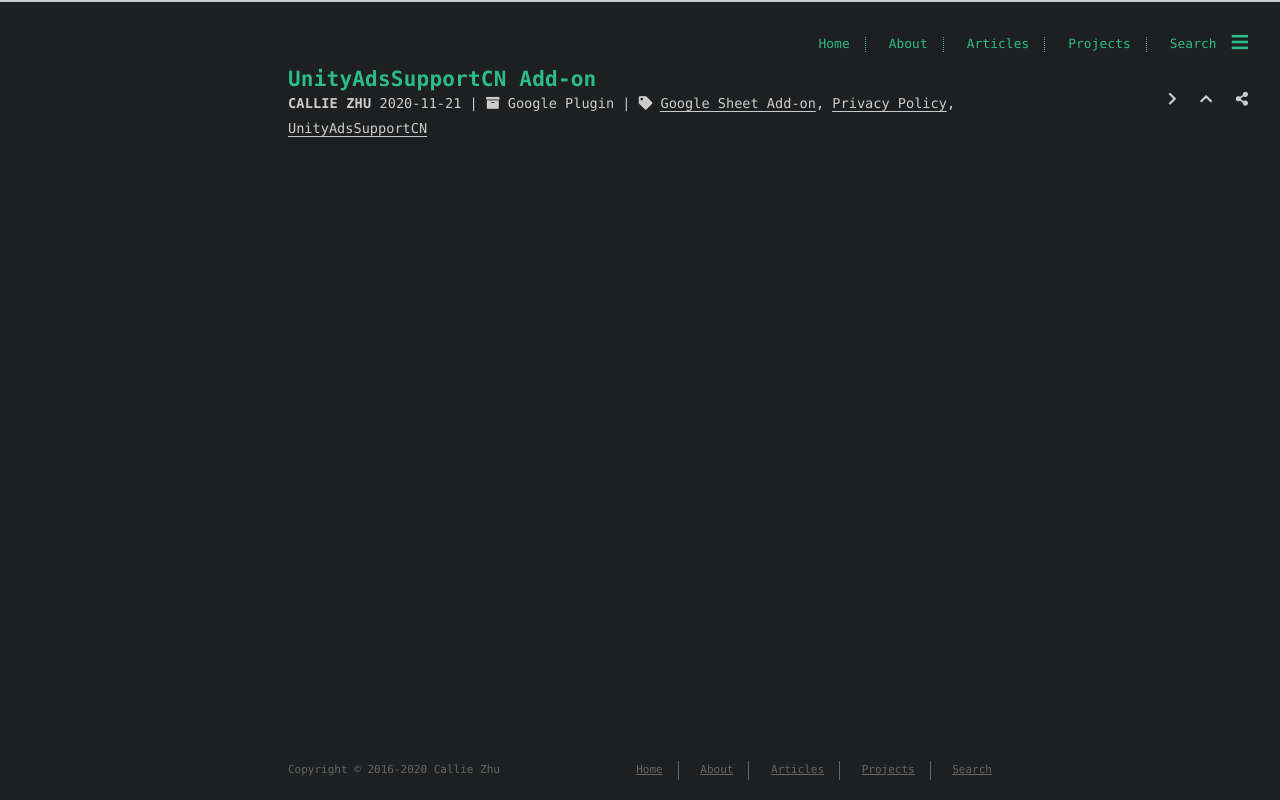
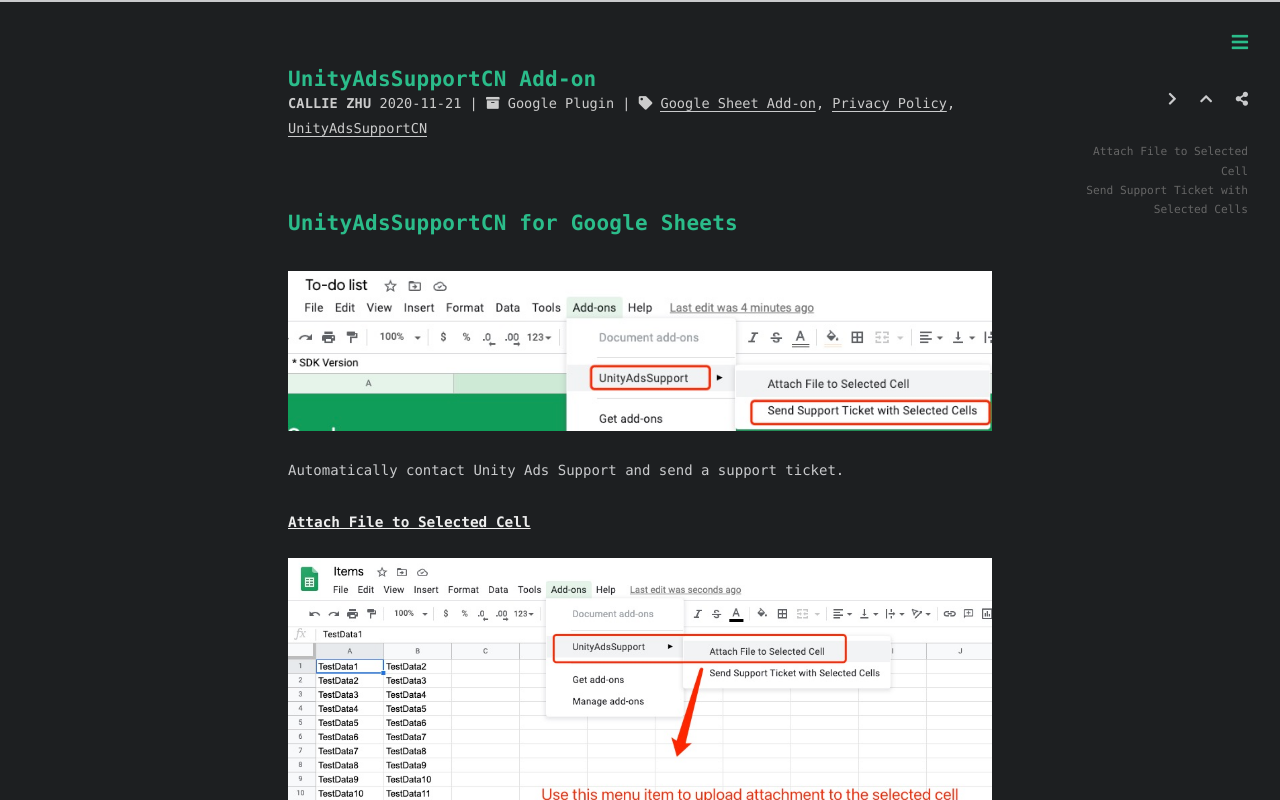
Before and after one commit to Callie-Zhu/Callie-Zhu.github.io, a plain HTML site: page 2020/11/21/UnityAdsSupportCN-Add-on/index.html in a window 1280 px wide. Both pictures are taken after a click on the link 1239 px from the left and 44 px from the top of the page. Shown: the top 800 px of the page. Drawn offline with Linux system fonts and the light colour scheme.

Commit message:
Site updated: 2020-11-21 03:39:01

```diff
--- a/2020/11/21/UnityAdsSupportCN-Add-on/index.html
+++ b/2020/11/21/UnityAdsSupportCN-Add-on/index.html
@@ -6,20 +6,24 @@
     <meta http-equiv="X-UA-Compatible" content="IE=edge">
     <meta name="HandheldFriendly" content="True">
     <meta name="viewport" content="width=device-width, initial-scale=1, maximum-scale=1" />
-    <meta name="description" content="Tips &amp; Tricks">
+    <meta name="description" content="UnityAdsSupportCN for Google Sheets Automatically contact Unity Ads Support and send a support ticket. Attach File to Selected Cell Select a cell in your Google Sheet, waiting for the Upload File form">
 <meta property="og:type" content="article">
 <meta property="og:title" content="UnityAdsSupportCN Add-on">
 <meta property="og:url" content="http://calliezhu.cn/2020/11/21/UnityAdsSupportCN-Add-on/index.html">
 <meta property="og:site_name" content="Callie&#39;s Blog">
-<meta property="og:description" content="Tips &amp; Tricks">
+<meta property="og:description" content="UnityAdsSupportCN for Google Sheets Automatically contact Unity Ads Support and send a support ticket. Attach File to Selected Cell Select a cell in your Google Sheet, waiting for the Upload File form">
 <meta property="og:locale" content="en_US">
+<meta property="og:image" content="http://calliezhu.cn/2020/11/21/UnityAdsSupportCN-Add-on/Menuitem.jpg">
+<meta property="og:image" content="http://calliezhu.cn/2020/11/21/UnityAdsSupportCN-Add-on/Attachment.jpg">
+<meta property="og:image" content="http://calliezhu.cn/2020/11/21/UnityAdsSupportCN-Add-on/Ticket.jpg">
 <meta property="article:published_time" content="2020-11-20T18:11:33.000Z">
-<meta property="article:modified_time" content="2020-11-20T18:17:10.408Z">
+<meta property="article:modified_time" content="2020-11-20T19:37:19.757Z">
 <meta property="article:author" content="Callie Zhu">
 <meta property="article:tag" content="Privacy Policy">
 <meta property="article:tag" content="UnityAdsSupportCN">
 <meta property="article:tag" content="Google Sheet Add-on">
 <meta name="twitter:card" content="summary">
+<meta name="twitter:image" content="http://calliezhu.cn/2020/11/21/UnityAdsSupportCN-Add-on/Menuitem.jpg">
 
 
 
@@ -67,7 +71,7 @@
 
           <li><a href="/">Home</a></li>
 
-          <li><a href="/about/">About</a></li>
+          <li><a href="/">About</a></li>
 
           <li><a href="/archives/">Articles</a></li>
 
@@ -110,7 +114,7 @@
 
     </div>
     <div id="toc">
-
+      <ol class="toc"><li class="toc-item toc-level-1"><a class="toc-link" href="#UnityAdsSupportCN-for-Google-Sheets"><span class="toc-number">1.</span> <span class="toc-text">UnityAdsSupportCN for Google Sheets</span></a><ol class="toc-child"><li class="toc-item toc-level-3"><a class="toc-link" href="#Attach-File-to-Selected-Cell"><span class="toc-number">1.0.1.</span> <span class="toc-text">Attach File to Selected Cell</span></a></li><li class="toc-item toc-level-3"><a class="toc-link" href="#Send-Support-Ticket-with-Selected-Cells"><span class="toc-number">1.0.2.</span> <span class="toc-text">Send Support Ticket with Selected Cells</span></a></li></ol></li></ol></li></ol>
     </div>
   </span>
 </div>
@@ -159,6 +163,12 @@
 
 
   <div class="content" itemprop="articleBody">
+    <h1 id="UnityAdsSupportCN-for-Google-Sheets"><a href="#UnityAdsSupportCN-for-Google-Sheets" class="headerlink" title="UnityAdsSupportCN for Google Sheets"></a>UnityAdsSupportCN for Google Sheets</h1><p><img src="/2020/11/21/UnityAdsSupportCN-Add-on/Menuitem.jpg"></p>
+<p>Automatically contact Unity Ads Support and send a support ticket.</p>
+<h3 id="Attach-File-to-Selected-Cell"><a href="#Attach-File-to-Selected-Cell" class="headerlink" title="Attach File to Selected Cell"></a>Attach File to Selected Cell</h3><p><img src="/2020/11/21/UnityAdsSupportCN-Add-on/Attachment.jpg"></p>
+<p>Select a cell in your Google Sheet, waiting for the Upload File form to show up. Click the <em>Choose File</em> button to choose a file(log, screenshot etc) from your local file system. Click the <em>Upload</em> button to upload the file to a public share folder so that the Unity Ads support team can access.</p>
+<h3 id="Send-Support-Ticket-with-Selected-Cells"><a href="#Send-Support-Ticket-with-Selected-Cells" class="headerlink" title="Send Support Ticket with Selected Cells"></a>Send Support Ticket with Selected Cells</h3><p><img src="/2020/11/21/UnityAdsSupportCN-Add-on/Ticket.jpg"></p>
+<p>After filled all the requested information in your cells, selected <strong>two columns of data</strong> and click the <em>Send Support Ticket with Selected Cells</em> button. This add-on will automatically send a support ticket to Unity Ads with the Google Account you have logged in.</p>
 
   </div>
 </article>
@@ -174,7 +184,7 @@
 
           <li><a href="/">Home</a></li>
 
-          <li><a href="/about/">About</a></li>
+          <li><a href="/">About</a></li>
 
           <li><a href="/archives/">Articles</a></li>
 
@@ -186,7 +196,7 @@
     </div>
 
     <div id="toc-footer" style="display: none">
-
+      <ol class="toc"><li class="toc-item toc-level-1"><a class="toc-link" href="#UnityAdsSupportCN-for-Google-Sheets"><span class="toc-number">1.</span> <span class="toc-text">UnityAdsSupportCN for Google Sheets</span></a><ol class="toc-child"><li class="toc-item toc-level-3"><a class="toc-link" href="#Attach-File-to-Selected-Cell"><span class="toc-number">1.0.1.</span> <span class="toc-text">Attach File to Selected Cell</span></a></li><li class="toc-item toc-level-3"><a class="toc-link" href="#Send-Support-Ticket-with-Selected-Cells"><span class="toc-number">1.0.2.</span> <span class="toc-text">Send Support Ticket with Selected Cells</span></a></li></ol></li></ol></li></ol>
     </div>
 
     <div id="share-footer" style="display: none">
@@ -231,7 +241,7 @@
 
           <li><a href="/">Home</a></li>
 
-          <li><a href="/about/">About</a></li>
+          <li><a href="/">About</a></li>
 
           <li><a href="/archives/">Articles</a></li>
 
```
Also changed, not shown: 2020/11/21/Privacy-Policy-for-calliezhu-cn/index.html (+3 -3 lines), 2020/11/21/Terms-of-Services-for-calliezhu-cn/index.html (+3 -3 lines), 2020/11/21/UnityAdsSupportCN-Privacy-Policy/index.html (+4 -4 lines), archives/2020/11/index.html (+2 -2 lines), archives/2020/index.html (+2 -2 lines), archives/index.html (+2 -2 lines), categories/Google-Plugin/index.html (+2 -2 lines), index.html (+2 -2 lines), search.xml (+2 -2 lines), search/index.html (+2 -2 lines), tags/Google-Sheet-Add-on/index.html (+2 -2 lines), tags/Privacy-Policy/index.html (+2 -2 lines), tags/Terms-of-Services/index.html (+2 -2 lines), tags/UnityAdsSupportCN/index.html (+2 -2 lines), 3 more files.
